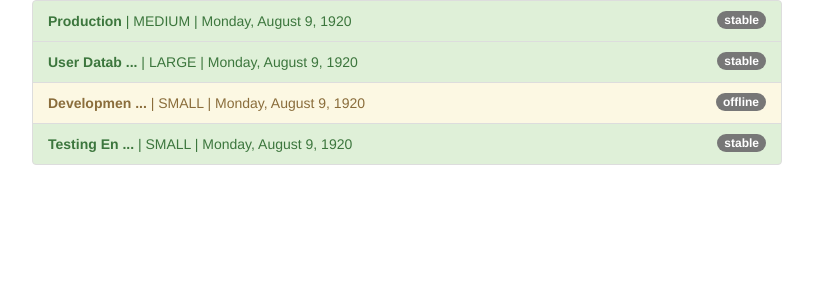
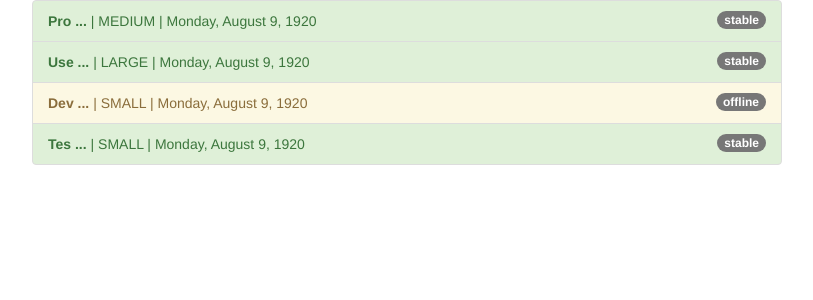
Before and after one commit to kirakobzareva/pipes-start, an Angular app: page / in a window 1280 px wide. Shown: the top 300 px of the page, without its empty margins (233-1046 px from the left). Built offline with nearby package versions, Linux system fonts and the light colour scheme.

Commit message:
add parameter to custom pipe

```diff
--- a/src/app/app.component.html
+++ b/src/app/app.component.html
@@ -10,7 +10,7 @@
             class="badge">
             {{ server.status }}
           </span>
-          <strong>{{ server.name | shorten}}</strong> |
+          <strong>{{ server.name | shorten:3}}</strong> |
           {{ server.instanceType | uppercase}} |
           {{ server.started | date: 'fullDate' }}
         </li>
--- a/src/app/shorten.pipe.ts
+++ b/src/app/shorten.pipe.ts
@@ -5,9 +5,9 @@ import { Pipe, PipeTransform } from "@angular/core";
 })
 
 export class ShortenPipe implements PipeTransform {
-  transform(value: any) {
-    if (value.length > 10) {
-    return value.substr(0, 10) + ' ...';
+  transform(value: any, limit:number) {
+    if (value.length > limit) {
+    return value.substr(0, limit) + ' ...';
     }
     return value;
   }
```
